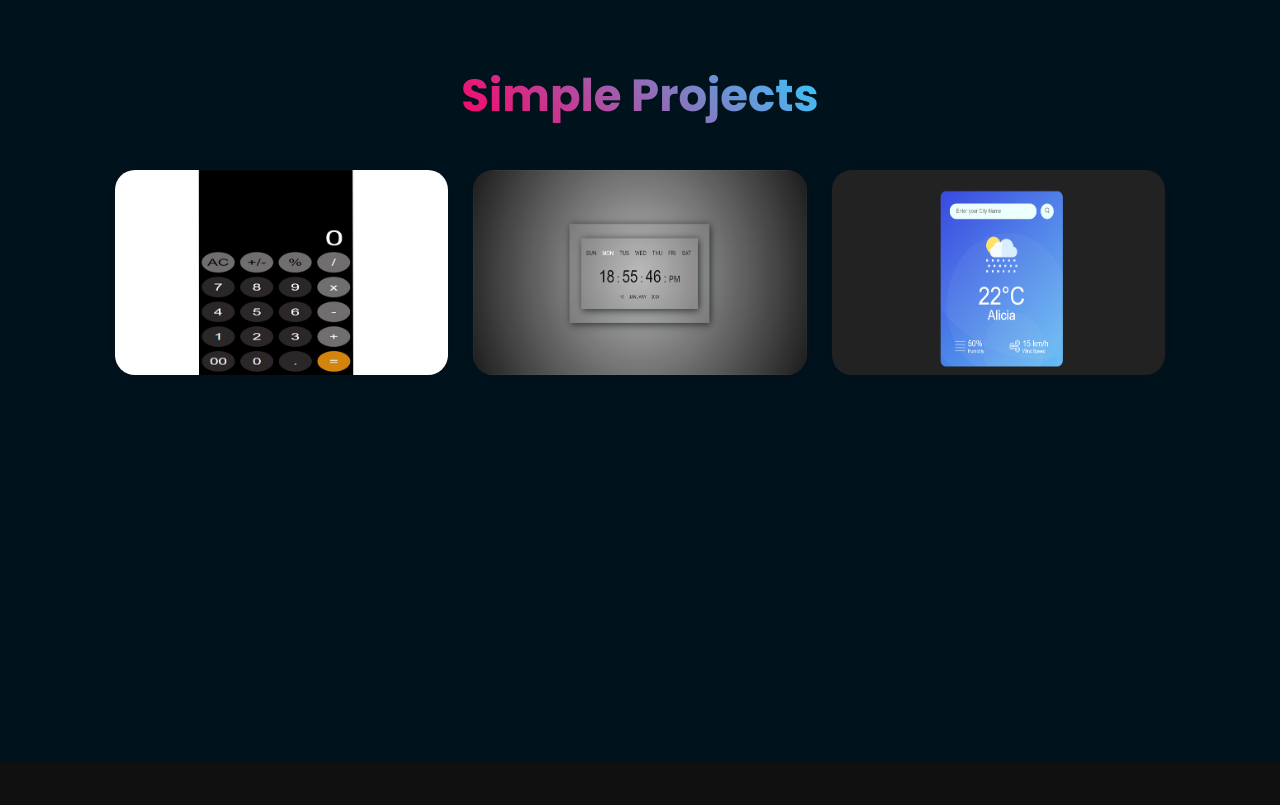
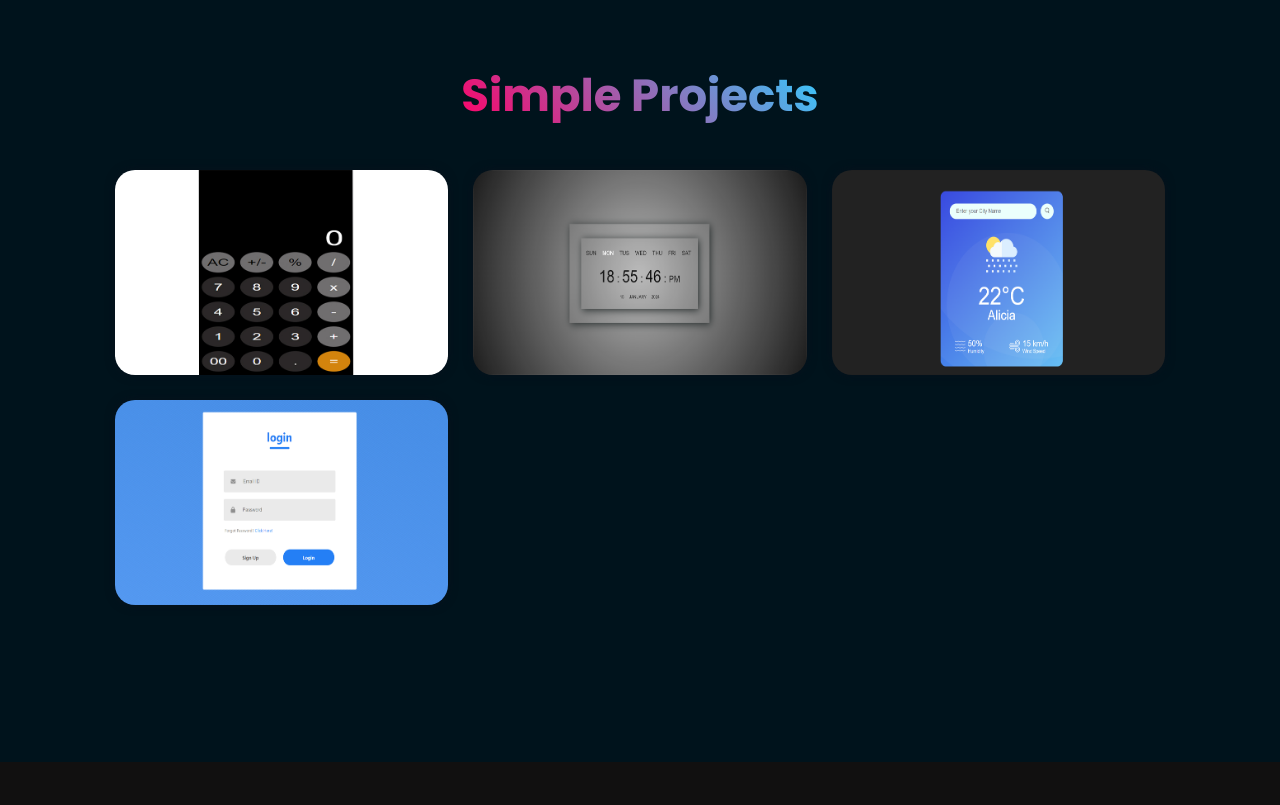
Before and after one commit to sj1315/Portfolio, a plain HTML site: page index.html in a window 1280 px wide. Shown: the part 2438-3243 px from the top of the page. Drawn offline with nearby package versions, Linux system fonts and the light colour scheme; some packages are replaced by stand-ins of ours; a script that the page names is missing.

Commit message:
My-Portfolio

```diff
--- a/index.html
+++ b/index.html
@@ -181,8 +181,8 @@
             <div class="project-box">
                 <img src="images/Calculator.jpg" alt="">
                 <div class="portfolio-layer">
-                    <h4>Web</h4>
-                    <p>Calculator</p>
+                    <h4>Calculator</h4>
+                    <p>Html, Css and Javascript</p>
                     <a href="https://sj1315.github.io/Calculator/"><i class='bx bx-link-external'></i></a>
                 </div>
             </div>
@@ -190,8 +190,8 @@
             <div class="project-box">
                 <img src="images/Military Time.png" alt="">
                 <div class="portfolio-layer">
-                    <h4>Web</h4>
-                    <p>Military Time Clock</p>
+                    <h4>Military Time Clock</h4>
+                    <p>Html, Css and Javascript</p>
                     <a href="https://sj1315.github.io/Military-Time-Clock/"><i class='bx bx-link-external'></i></a>
                 </div>
             </div>
@@ -199,9 +199,18 @@
             <div class="project-box">
                 <img src="images/Weather.png" alt="">
                 <div class="portfolio-layer">
-                    <h4>Web</h4>
-                    <p>Weather</p>
+                    <h4>Weather</h4>
+                    <p>Html, Css and Javascript</p>
                     <a href="https://sj1315.github.io/Weather/"><i class='bx bx-link-external'></i></a>
+                </div>
+            </div>
+
+            <div class="project-box">
+                <img src="images/Login-SignUp.png" alt="">
+                <div class="portfolio-layer">
+                    <h4>Login-SignUp</h4>
+                    <p>React</p>
+                    <a href="https://sj1315.github.io/Login-Signup/"><i class='bx bx-link-external'></i></a>
                 </div>
             </div>
         </div>
--- a/style.css
+++ b/style.css
@@ -267,7 +267,7 @@ section {
 
 .about-right p {
     line-height: 26px;
-    font-size: 15px;
+    font-size: 20px;
 }
 
 .about-right .address {
```
Also changed, not shown: images/Login-SignUp.png (added).
